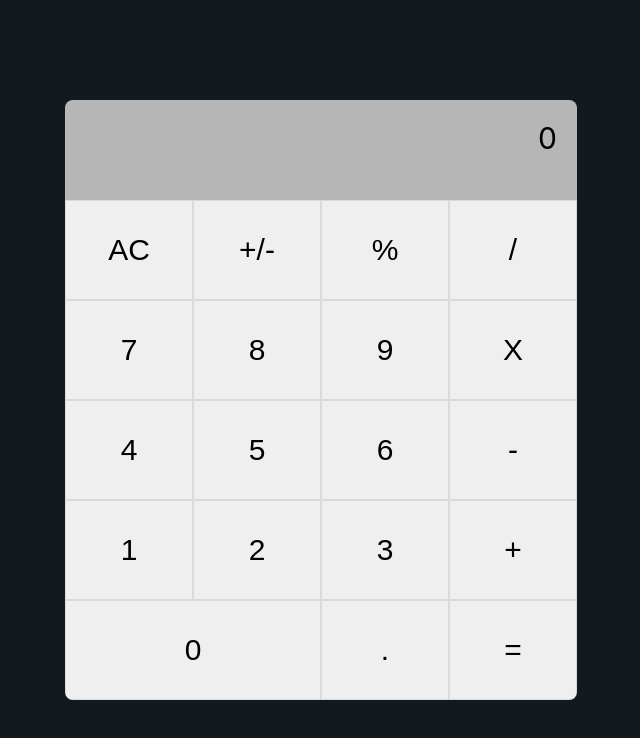
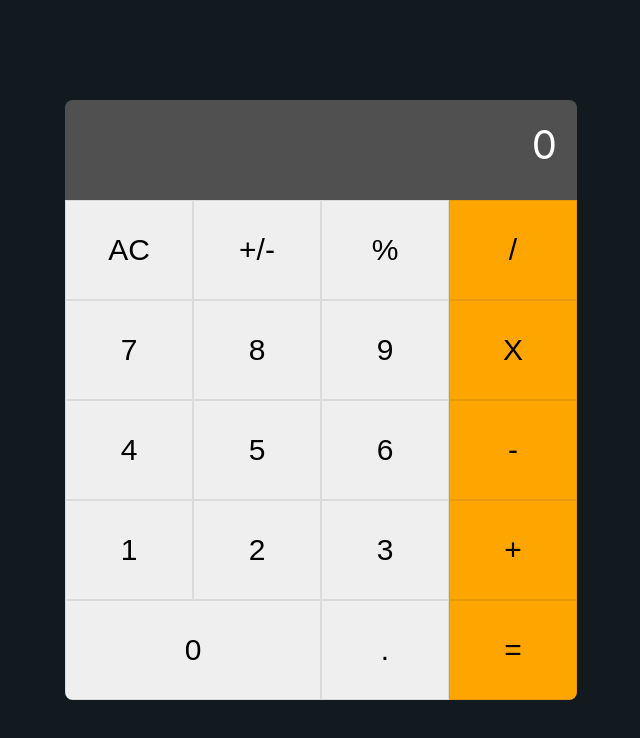
Before and after one commit to AnicetFantomas/Math_Magicians, a React (Create React App) app: page / in a window 1280 px wide. Shown: the top 738 px of the page, without its empty margins (319-959 px from the left). Built offline with nearby package versions, Linux system fonts and the light colour scheme.

Commit message:
Update with classes

```diff
--- a/src/components/calculator.css
+++ b/src/components/calculator.css
@@ -22,12 +22,13 @@ section {
 }
 
 .display {
-  background-color: rgb(182 182 182);
+  background-color: rgb(80, 80, 80);
   height: 100px;
   width: 100%;
   text-align: right;
+  color: #fff;
   padding: 20px;
-  font-size: 30px;
+  font-size: 40px;
   position: relative;
 }
 
@@ -48,6 +49,10 @@ section {
   cursor: pointer;
 }
 
+.side-col {
+  background-color: orange;
+}
+
 .button:hover {
   background-color: rgb(30, 43, 46);
 }
--- a/src/components/calculator.js
+++ b/src/components/calculator.js
@@ -1,6 +1,9 @@
+import React from 'react';
 import './calculator.css';
-
-const Calculator = () => (
+// eslint-disable-next-line react/prefer-stateless-function
+class Calculator extends React.Component {
+  render() {
+    return (
       <section>
         <div className="container">
           <div className="display">
@@ -10,29 +13,31 @@ const Calculator = () => (
             <button type="button" className="button clear-all">AC</button>
             <button type="button" className="button last-entity-clear">+/-</button>
             <button type="button" className="button operation">%</button>
-        <button type="button" className="button operation">/</button>
+            <button type="button" className="button operation side-col">/</button>
 
             <button type="button" className="button number">7</button>
             <button type="button" className="button number">8</button>
             <button type="button" className="button number">9</button>
-        <button type="button" className="button operation">X</button>
+            <button type="button" className="button operation side-col">X</button>
 
             <button type="button" className="button number">4</button>
             <button type="button" className="button number">5</button>
             <button type="button" className="button number">6</button>
-        <button type="button" className="button operation">-</button>
+            <button type="button" className="button operation side-col">-</button>
 
             <button type="button" className="button number">1</button>
             <button type="button" className="button number">2</button>
             <button type="button" className="button number">3</button>
-        <button type="button" className="button operation">+</button>
+            <button type="button" className="button operation side-col">+</button>
 
             <button type="button" className="button number btn-0">0</button>
             <button type="button" className="button number">.</button>
-        <button type="button" className="button equal">=</button>
+            <button type="button" className="button equal side-col">=</button>
           </div>
         </div>
       </section>
     );
+  }
+}
 
 export default Calculator;
```
Also changed, not shown: src/App.js (+7 -5 lines). Lines whose indentation alone changed are shown as unchanged.
